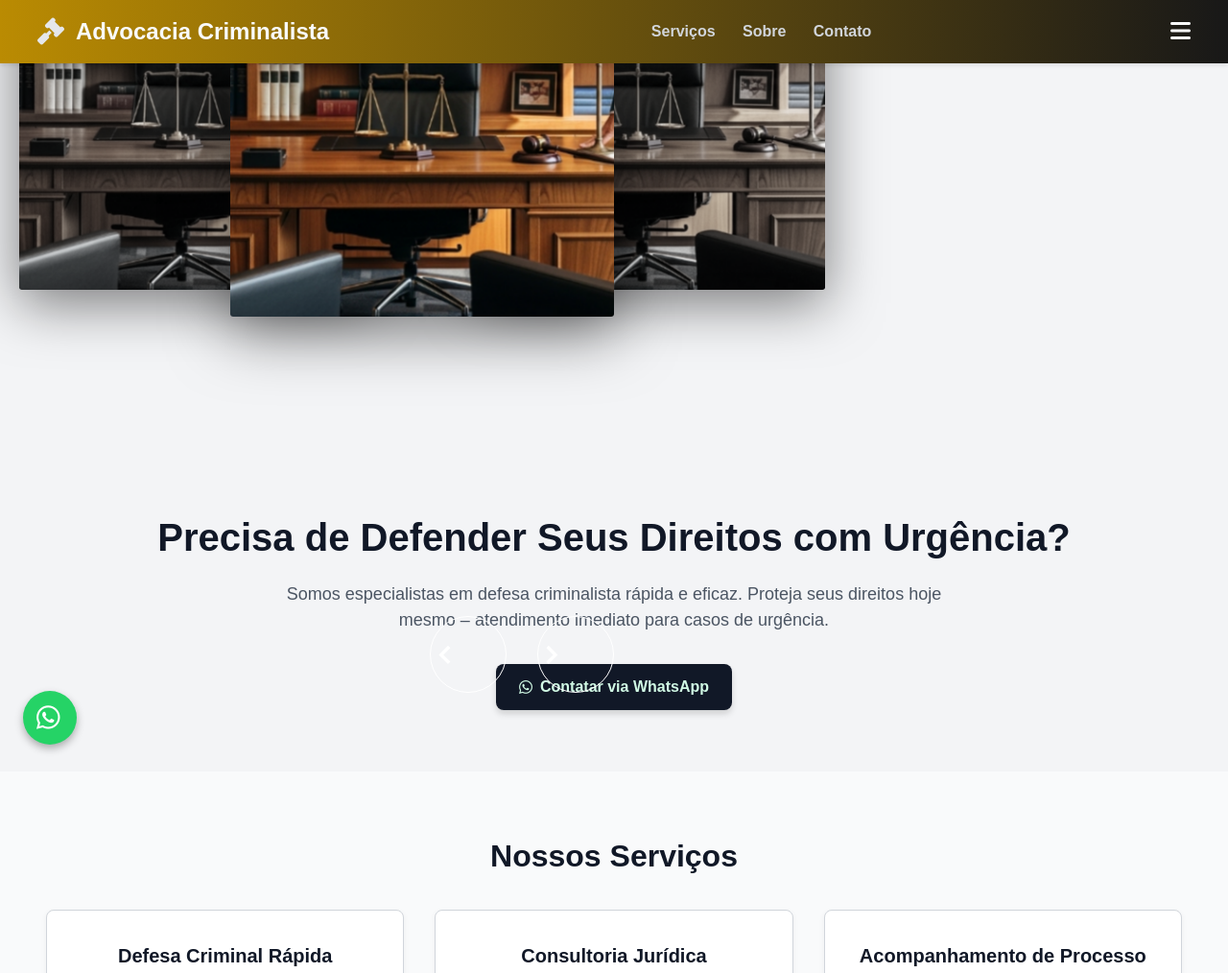
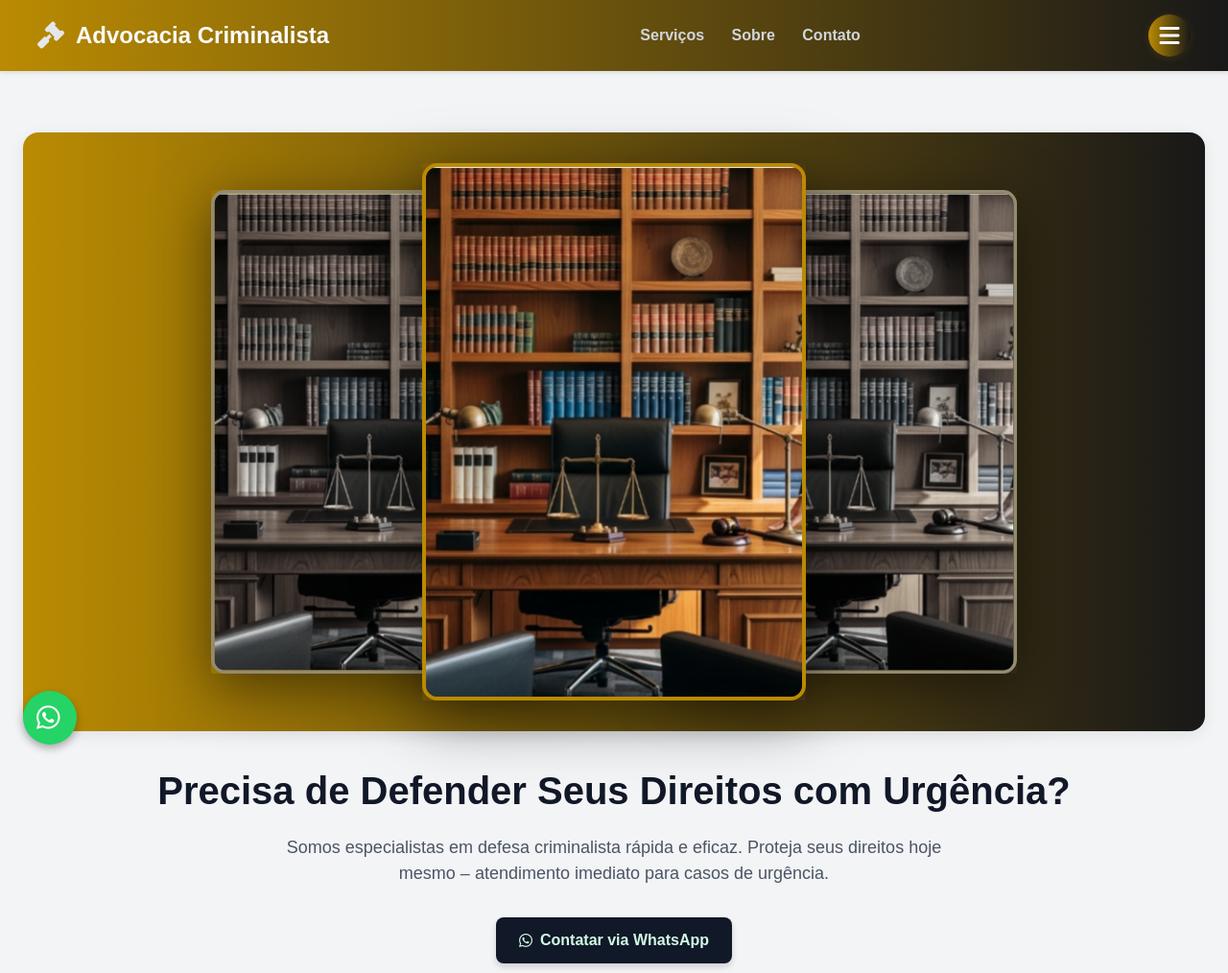
Before and after one commit to betobelch/advocacia-criminalista-landing, a plain HTML site: page src/pages/index.html in a window 1280 px wide. Shown: the top 1014 px of the page at 96% size. Drawn offline with nearby package versions, Linux system fonts and the light colour scheme.

Commit message:
Atualização dos botões e carrossel

```diff
--- a/src/css/style.css
+++ b/src/css/style.css
@@ -8,7 +8,7 @@ body, h1, h2, h3, p, ul, li, a, button {
 /* Fonte e cores gerais */
 body {
     font-family: Arial, sans-serif;
-    background-color: #444444;
+    background-color: #d1d1d1;
     color: #1f2937; /* cinza escuro */
 }
 
@@ -90,12 +90,33 @@ body {
     background-color: #374151;
     color: #f9fafb;
 }
+.nav-mobile-btn {
+    background: linear-gradient(90deg, #ba8b02, #181818);
+    color: #fff;
+    border: none;
+    border-radius: 50%;
+    width: 44px;
+    height: 44px;
+    display: flex;
+    align-items: center;
+    justify-content: center;
+    box-shadow: 0 2px 8px rgba(186,139,2,0.15);
+    cursor: pointer;
+    transition: background 0.3s, box-shadow 0.3s;
+    font-size: 1.5rem;
+}
+
+.nav-mobile-btn:hover,
+.nav-mobile-btn:focus {
+    background: linear-gradient(90deg, #ffd700, #ba8b02);
+    box-shadow: 0 4px 16px rgba(186,139,2,0.25);
+    outline: none;
+}
 
 /* Hero Section */
 .hero-section {
     background-color: #f3f4f6; /* cinza claro */
     padding: 4rem 1.5rem;
-    text-align: center;
 }
 
 .hero-image-wrapper img {
@@ -366,17 +387,28 @@ button:focus {
     justify-content: center;
     align-items: center;
     width: 100%;
-    max-width: 250px; /* ajuste conforme necessário */
-    height: 400px;    /* ajuste conforme necessário */
+    max-width: 800px;
+    height: 560px;
 }
+.carousel-wrapper {
+    width: 100%;
+    display: flex;
+    justify-content: center;
+    background: linear-gradient(90deg, #ba8b02, #181818);
+    border-radius: 1rem;
+    box-shadow: 0 4px 16px rgba(0,0,0,0.08);
+    padding: 2rem 0;
+}
+
 .carousel__item {
-    position: relative;
+    position: absolute;
+    top: 50%;
+    left: 50%;
     height: 35rem;
     width: 25rem;
     border-radius: 3px;
     overflow: hidden;
     box-shadow: 0 1rem 4rem rgba(0,0,0,.5);
-    position: absolute;
     transform: translate(-50%,-50%) scale(.1);
     z-index: 0;
     transition: all .2s linear;
@@ -385,6 +417,13 @@ button:focus {
     width: 100%;
     min-height: 100%;
     object-fit: cover;
+    border: 4px solid #ba8b02;      /* borda dourada */
+    border-radius: 1rem;            /* cantos arredondados */
+    box-shadow: 0 2px 12px rgba(0,0,0,0.12); /* sombra leve */
+    transition: border-color 0.3s;
+}
+.carousel__item img:hover {
+    border-color: #ffd700;          /* borda mais clara ao passar o mouse */
 }
 
 .carousel__item--main {
--- a/src/pages/index.html
+++ b/src/pages/index.html
@@ -8,7 +8,7 @@
     <link rel="stylesheet" href="https://cdnjs.cloudflare.com/ajax/libs/font-awesome/6.4.0/css/all.min.css" />
     <link rel="stylesheet" href="../css/style.css" />
 </head>
-<body>
+<div>
     <!-- Header -->
     <header class="header">
         <div class="container mx-auto flex justify-between items-center">
@@ -32,30 +32,26 @@
         </nav>
     </header>
 
-    <!-- Hero Section -->
-    <section class="hero-section">
-        <div class="container mx-auto text-center">
+</div>
+     <section class="hero-section flex flex-col items-center justify-center" style="min-height: 600px;">
+        <div class="carousel-wrapper mb-8">
             <div class="carousel">
+                <!-- Itens do carrossel -->
                 <div class="carousel__item carousel__item--left">
                     <img src="../assets/img/advocacia.png" alt="">
-          <div class="carousel__text">
-          </div>
                 </div>
                 <div class="carousel__item carousel__item--main">
                     <img src="../assets/img/advocacia.png" alt="">
-          <div class="carousel__text">
-          </div>
                 </div>
                 <div class="carousel__item carousel__item--right">
                     <img src="../assets/img/advocacia.png" alt="">
-          <div class="carousel__text">
+                </div>
+                <div class="carousel__btns">
+                    <!-- Botões -->
                 </div>
             </div>
-        <div class="carousel__btns">
-          <button class="carousel__btn" id="leftBtn"><svg xmlns="http://www.w3.org/2000/svg" viewBox="0 0 24 24"><path fill="currentColor" fill-rule="evenodd" d="m15 4l2 2l-6 6l6 6l-2 2l-8-8z"/></svg></button>
-          <button class="carousel__btn" id="rightBtn"><svg xmlns="http://www.w3.org/2000/svg" viewBox="0 0 24 24"><path fill="currentColor" fill-rule="evenodd" d="m9.005 4l8 8l-8 8L7 18l6.005-6L7 6z"/></svg></button>
         </div>
-      </div>
+        <div class="container mx-auto text-center">
             <h2 class="hero-title">Precisa de Defender Seus Direitos com Urgência?</h2>
             <p class="hero-subtitle">
                 Somos especialistas em defesa criminalista rápida e eficaz. Proteja seus direitos hoje mesmo – atendimento imediato para casos de urgência.
```
Lines whose indentation alone changed are shown as unchanged.
